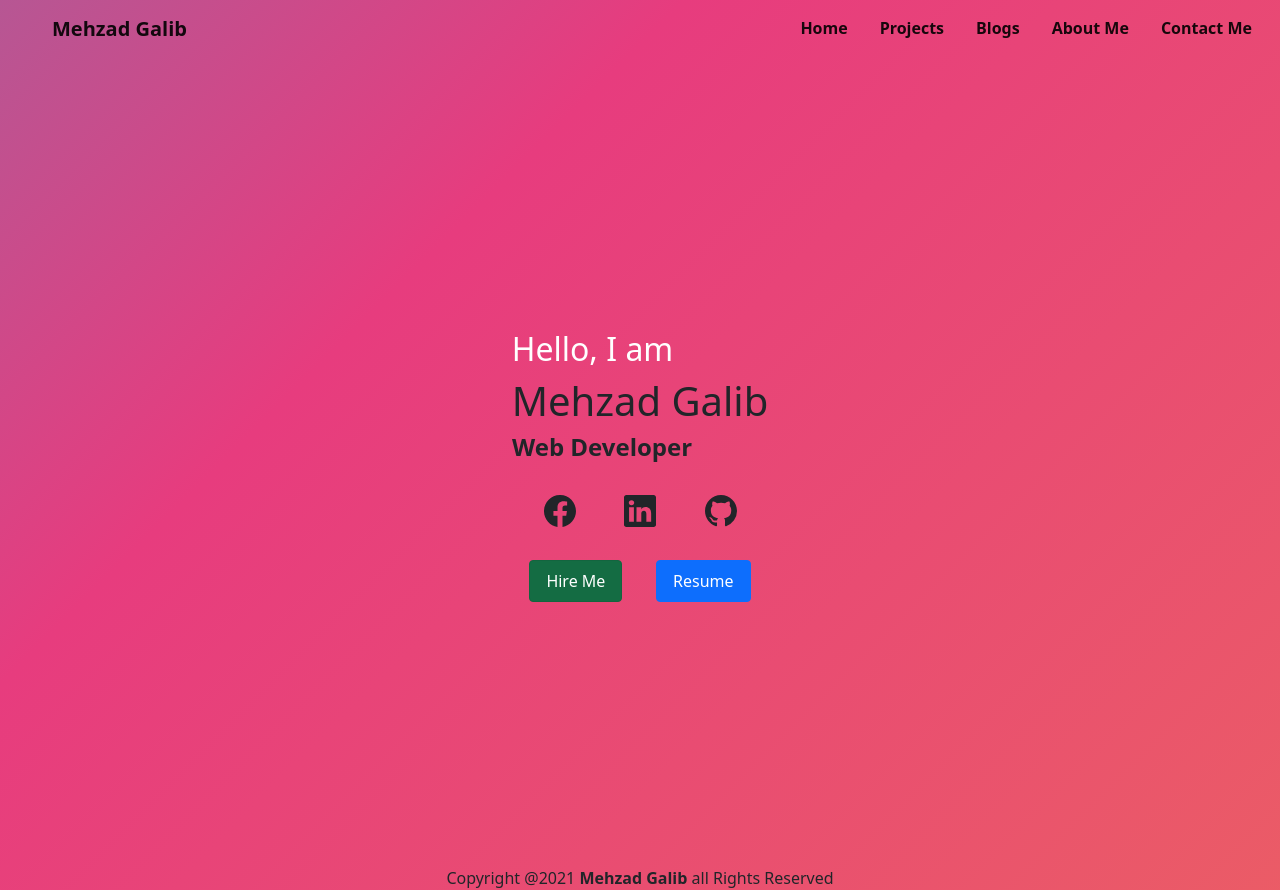
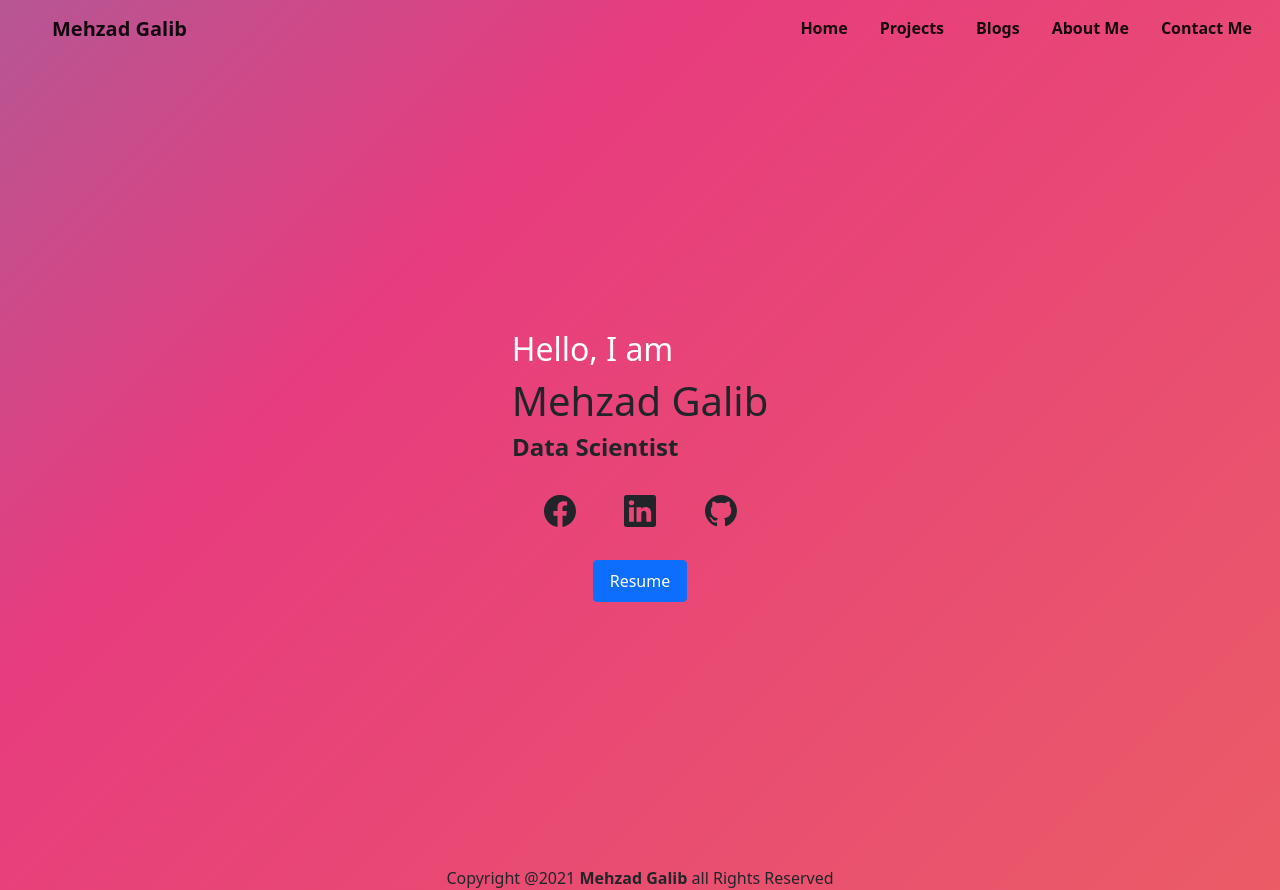
Before and after one commit to Mehzad-Galib/portfolio-React, a React (Create React App) app: page / in a window 1280 px wide. Built offline with nearby package versions, Linux system fonts and the light colour scheme.

Commit message:
Update HomePage

```diff
--- a/src/Components/Home/Home.js
+++ b/src/Components/Home/Home.js
@@ -21,11 +21,11 @@ const Home = () => {
         <div className="typist text-red h4">
           <Typical
             steps={[
-              "Web Developer",
+              "Data Scientist",
               6000,
               "Programmer",
               6000,
-              "UI/UX Designer",
+              "Data Analyst",
               6000
             ]}
             loop={Infinity}
@@ -84,23 +84,10 @@ const Home = () => {
 
             <Slide bottom>
             <div className="d-flex justify-content-evenly mt-4">
-          <div className="hire-me mx-3">
-
-            <Nav.Link as={Link} to={`/contact`} className="nav-link active btn btn-success" aria-current="page" >
-                Hire Me
-              </Nav.Link>
-
-          </div>
-
-
-
           <div className="resume mx-3">
-          <Nav.Link href={`https://drive.google.com/uc?export=download&id=1PrzSSQ4rbnwkZv0n5XYDFvEQwEu3v1T4`} className="btn btn-primary" target="_blank">
-
+                <Nav.Link href={`https://drive.google.com/file/d/1E6jMhok_YfVDjJDeXPFQCuUF71LyXym9/view?usp=sharing`} className="btn btn-primary" target="_blank">
               Resume
-
-          </Nav.Link>
-
+                   </Nav.Link>
           </div>
         </div>
             </Slide>
```
